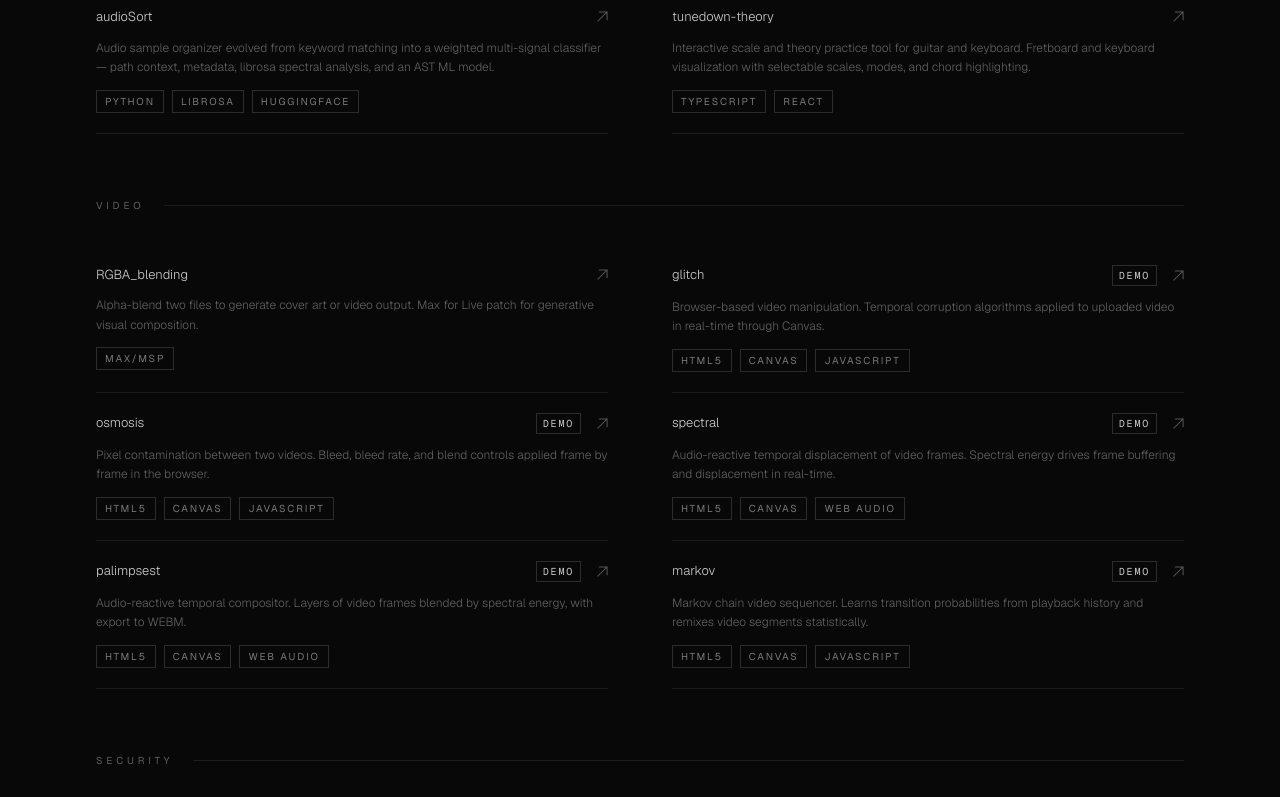
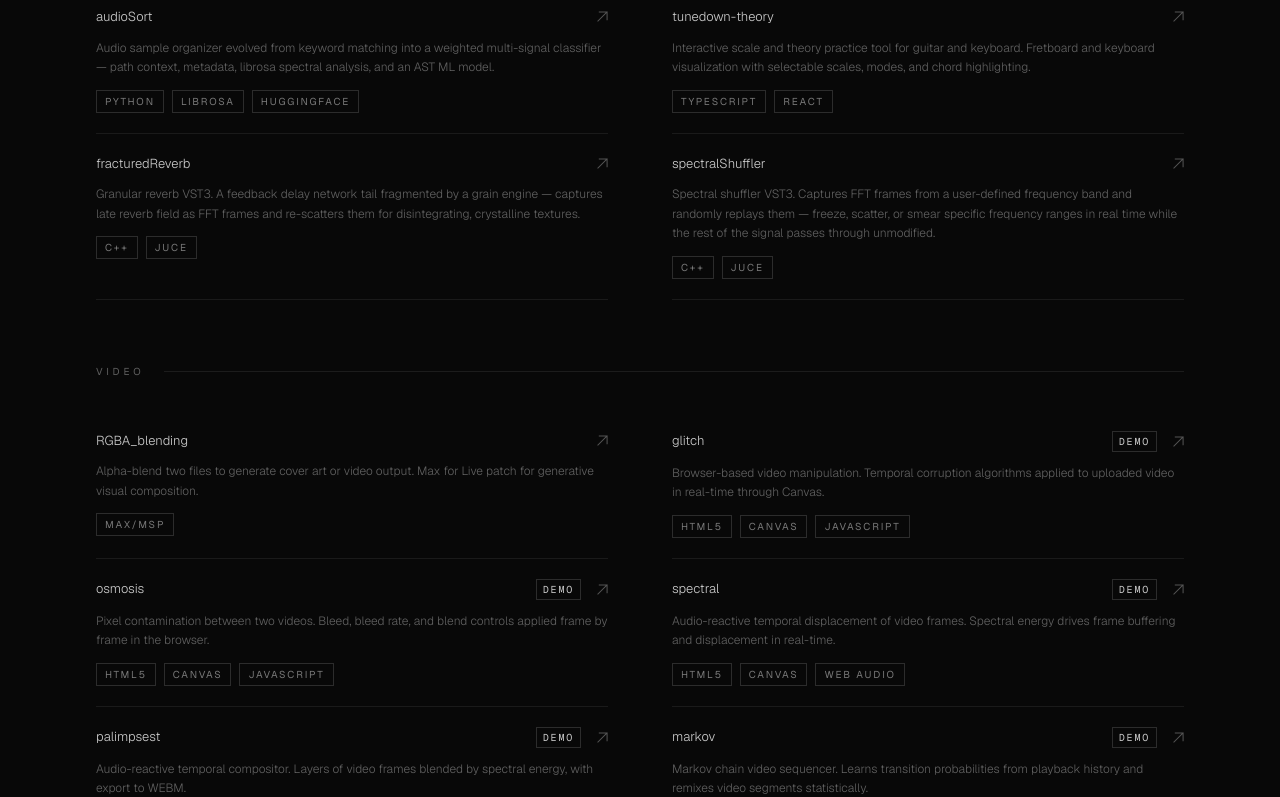
Before and after one commit to hadencain/portfolio, a Next.js app: page / in a window 1280 px wide. Shown: the part 1398-2195 px from the top of the page. Built offline with nearby package versions, Linux system fonts and the light colour scheme.

Commit message:
add fracturedReverb and spectralShuffler to audio section

```diff
--- a/components/projects.tsx
+++ b/components/projects.tsx
@@ -56,6 +56,20 @@ const AUDIO: Project[] = [
       "Interactive scale and theory practice tool for guitar and keyboard. Fretboard and keyboard visualization with selectable scales, modes, and chord highlighting.",
     tags: ["TypeScript", "React"],
     github: "https://github.com/hadencain/tunedown-theory",
+  },
+  {
+    title: "fracturedReverb",
+    description:
+      "Granular reverb VST3. A feedback delay network tail fragmented by a grain engine — captures late reverb field as FFT frames and re-scatters them for disintegrating, crystalline textures.",
+    tags: ["C++", "JUCE"],
+    github: "https://github.com/hadencain/fracturedReverb",
+  },
+  {
+    title: "spectralShuffler",
+    description:
+      "Spectral shuffler VST3. Captures FFT frames from a user-defined frequency band and randomly replays them — freeze, scatter, or smear specific frequency ranges in real time while the rest of the signal passes through unmodified.",
+    tags: ["C++", "JUCE"],
+    github: "https://github.com/hadencain/spectralShuffler",
   },
 ];
 
```
